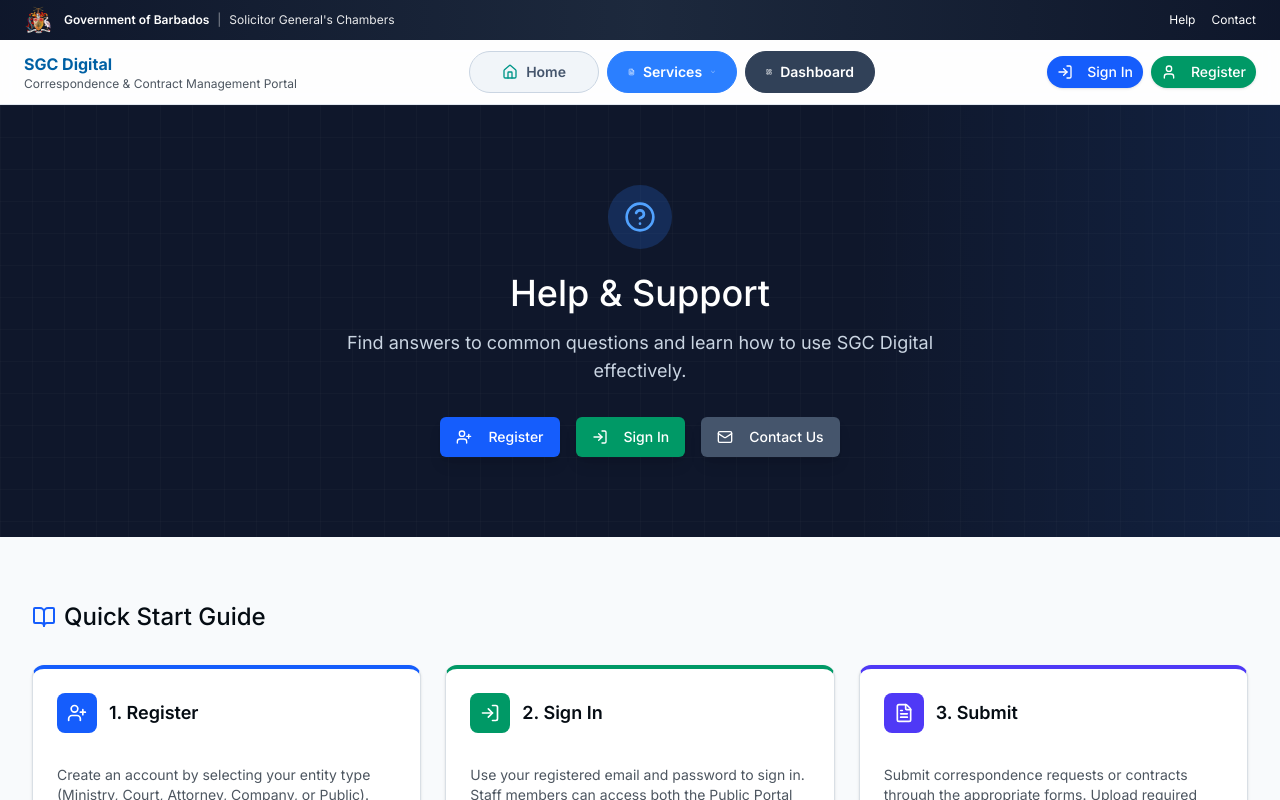
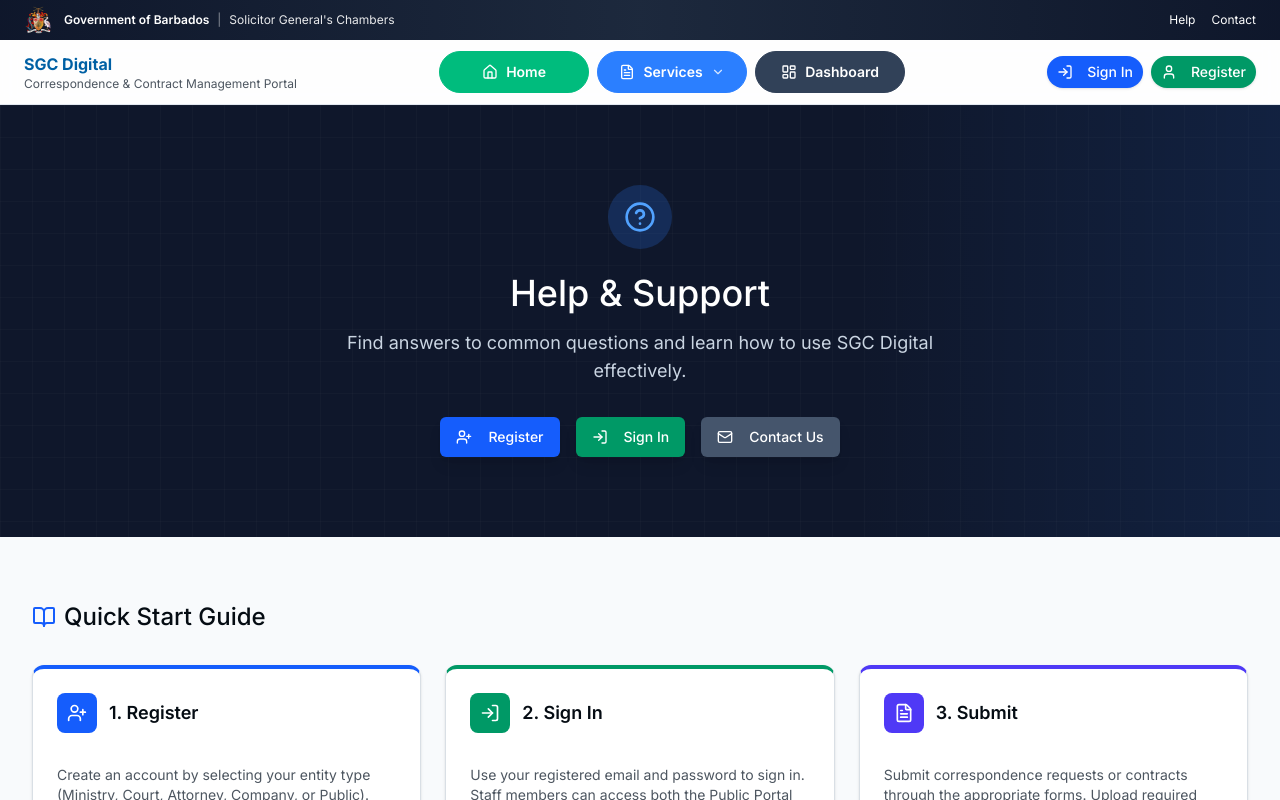
Before and after one commit to rishabhsurana/sgc-digital, a Next.js app: page /help in a window 1280 px wide. Shown: the top 800 px of the page. Built offline with nearby package versions, Linux system fonts and the light colour scheme.

Commit message:
style: update navigation button styles and width
Adjust button widths and Home button color to match SGC logo.

```diff
--- a/components/header.tsx
+++ b/components/header.tsx
@@ -132,22 +132,22 @@ export function Header({ isStaff: isStaffProp = false }: HeaderProps) {
             <Link
               href="/"
               className={cn(
-                "relative flex items-center justify-center gap-2 w-[130px] px-5 py-2.5 text-sm font-semibold rounded-full transition-all duration-200 border",
+                "relative flex items-center justify-center gap-2 w-[150px] px-5 py-2.5 text-sm font-semibold rounded-full transition-all duration-200 border",
                 isActive('/')
-                  ? "text-white bg-gradient-to-r from-teal-500 to-teal-600 shadow-lg shadow-teal-200 border-teal-500"
-                  : "text-slate-600 bg-slate-100 hover:bg-slate-200 border-slate-300"
+                  ? "text-white bg-emerald-500 hover:bg-emerald-600 shadow-lg shadow-emerald-200 border-emerald-500"
+                  : "text-white bg-emerald-500 hover:bg-emerald-600 border-emerald-500"
               )}
             >
-              <Home className={cn("h-4 w-4", isActive('/') ? "text-white" : "text-teal-600")} />
+              <Home className="h-4 w-4 text-white" />
               Home
             </Link>
 
             <DropdownMenu>
               <DropdownMenuTrigger
                 className={cn(
-                  "relative flex items-center justify-center gap-2 w-[130px] px-5 py-2.5 text-sm font-semibold rounded-full transition-all duration-200 outline-none border",
+                  "relative flex items-center justify-center gap-2 w-[150px] px-5 py-2.5 text-sm font-semibold rounded-full transition-all duration-200 outline-none border",
                   isServicesActive
-                    ? "text-white bg-gradient-to-r from-primary to-blue-600 shadow-lg shadow-blue-200 border-primary"
+                    ? "text-white bg-blue-500 hover:bg-blue-600 shadow-lg shadow-blue-200 border-blue-500"
 : "text-white bg-blue-500 hover:bg-blue-600 border-blue-500"
               )}
             >
@@ -184,9 +184,9 @@ export function Header({ isStaff: isStaffProp = false }: HeaderProps) {
             <Link
               href="/dashboard"
               className={cn(
-                "relative flex items-center justify-center gap-2 w-[130px] px-5 py-2.5 text-sm font-semibold rounded-full transition-all duration-200 border",
+                "relative flex items-center justify-center gap-2 w-[150px] px-5 py-2.5 text-sm font-semibold rounded-full transition-all duration-200 border",
                 isActive('/dashboard')
-                  ? "text-white bg-gradient-to-r from-slate-600 to-slate-700 shadow-lg shadow-slate-300 border-slate-600"
+                  ? "text-white bg-slate-700 hover:bg-slate-800 shadow-lg shadow-slate-300 border-slate-700"
                   : "text-white bg-slate-700 hover:bg-slate-800 border-slate-700"
               )}
             >
```
